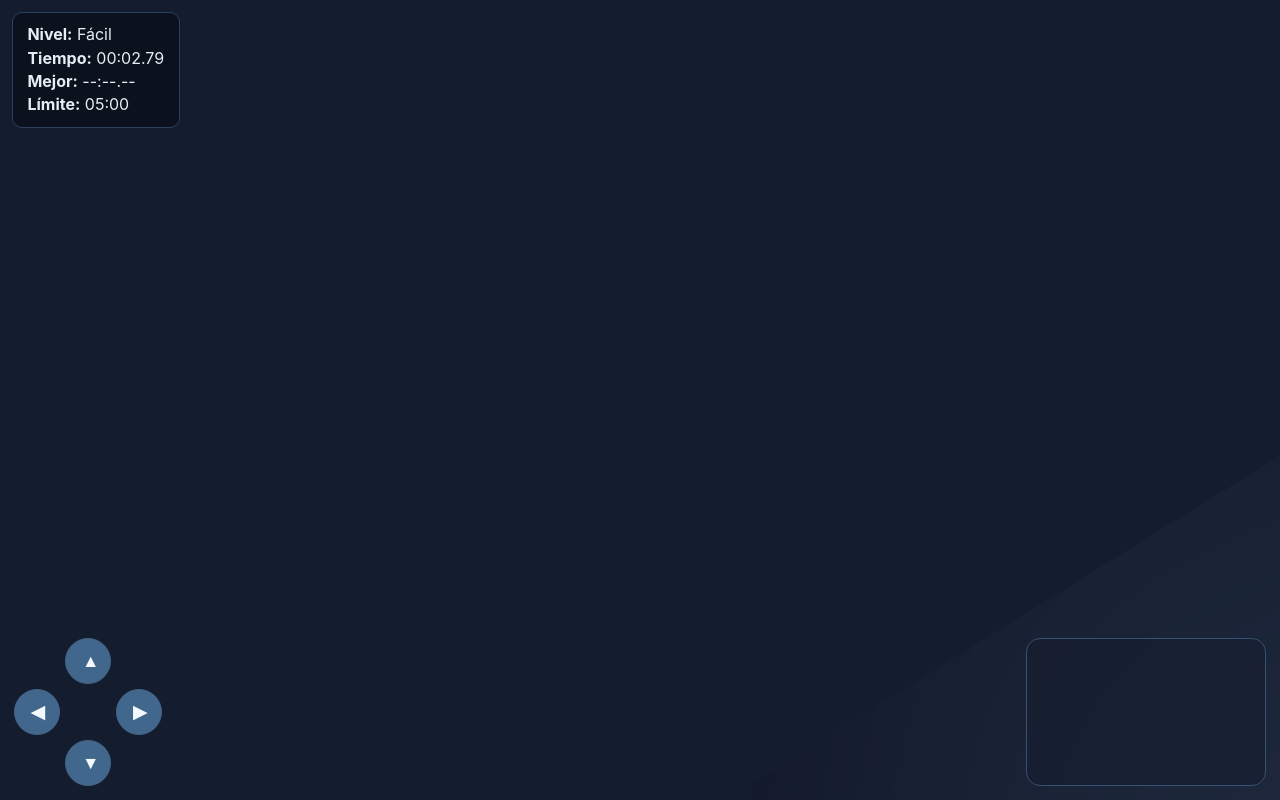
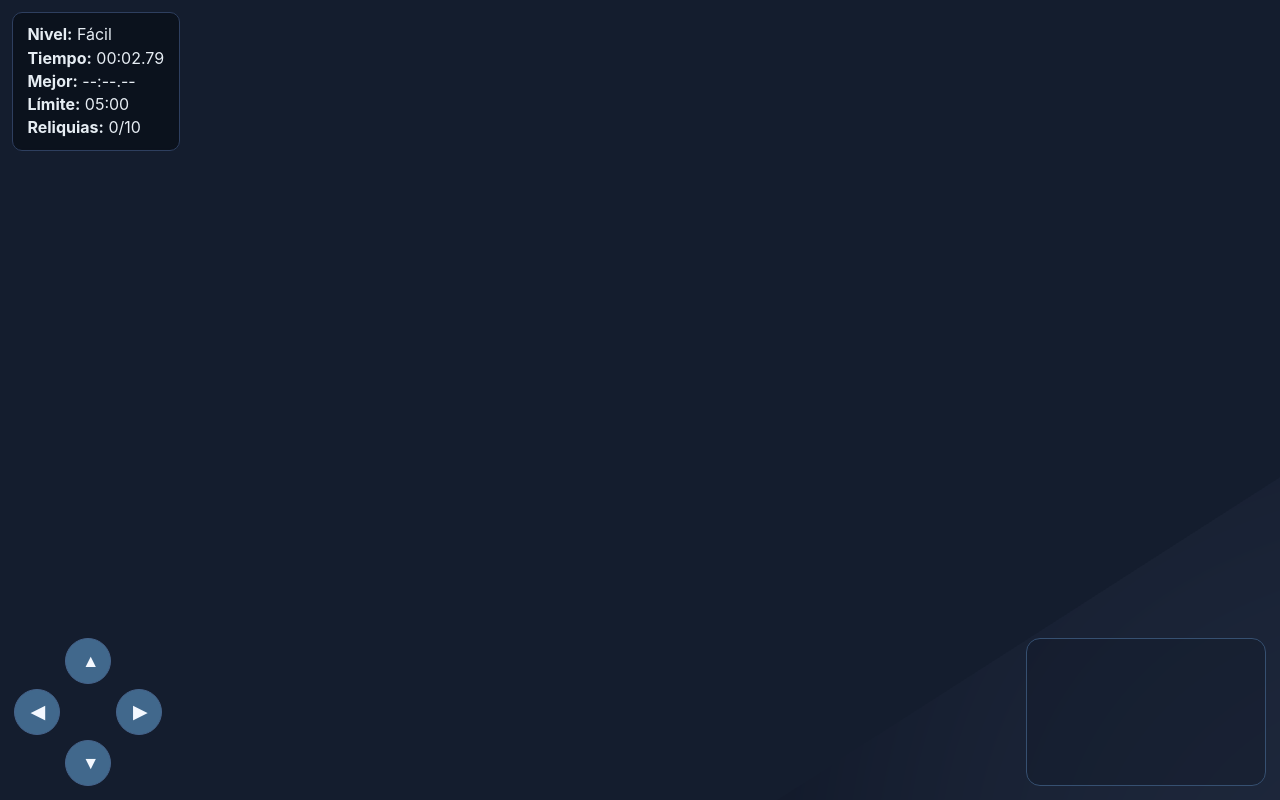
Before and after one commit to DesplazamientoVertical/Labernty, a plain HTML site: page index.html in a window 1280 px wide. Both pictures are taken after a click on the button "Jugar - Fácil". Drawn offline with nearby package versions, Linux system fonts and the light colour scheme.

Commit message:
Quita el zumbido y agrega 10 reliquias con versión en menú

```diff
--- a/game.js
+++ b/game.js
@@ -13,6 +13,7 @@ const hudLevel = document.getElementById('hudLevel');
 const hudTime = document.getElementById('hudTime');
 const hudBest = document.getElementById('hudBest');
 const hudLimit = document.getElementById('hudLimit');
+const hudCollectibles = document.getElementById('hudCollectibles');
 const winText = document.getElementById('winText');
 const bestText = document.getElementById('bestText');
 
@@ -64,23 +65,11 @@ let exitZone = null;
 let startTime = 0;
 let pausedAt = 0;
 let elapsedWhenPaused = 0;
+let collectibleZones = [];
+let collectedCount = 0;
+const TOTAL_COLLECTIBLES = 10;
 
 const bestTimes = JSON.parse(localStorage.getItem('labernty-best-times') || '{}');
-
-const humCtx = new (window.AudioContext || window.webkitAudioContext)();
-const humOsc = humCtx.createOscillator();
-const humGain = humCtx.createGain();
-humOsc.type = 'triangle';
-humOsc.frequency.value = 50;
-humGain.gain.value = 0;
-humOsc.connect(humGain).connect(humCtx.destination);
-humOsc.start();
-
-function setHumActive(active) {
-  const target = active ? Number(volumeInput.value) : 0;
-  humGain.gain.cancelScheduledValues(humCtx.currentTime);
-  humGain.gain.setTargetAtTime(target, humCtx.currentTime, 0.08);
-}
 
 function showSection(id) {
   document.querySelectorAll('.menu-section').forEach((el) => el.classList.add('hidden'));
@@ -119,6 +108,8 @@ function clearLevel() {
     });
   }
   wallBoxes = [];
+  collectibleZones = [];
+  collectedCount = 0;
   levelRoot = new THREE.Group();
   scene.add(levelRoot);
 }
@@ -151,6 +142,39 @@ function generateMaze(size) {
   grid[1][0] = 0;
   grid[size - 2][size - 1] = 0;
   return grid;
+}
+
+
+function placeCollectibles(cfg, cellSize, half) {
+  const collectibleGeo = new THREE.IcosahedronGeometry(0.35, 0);
+  const collectibleMat = new THREE.MeshStandardMaterial({
+    color: 0xffdc5d,
+    emissive: 0xaa7a12,
+    emissiveIntensity: 0.8,
+    roughness: 0.25,
+    metalness: 0.6,
+  });
+
+  const candidates = [];
+  for (let z = 0; z < cfg.size; z++) {
+    for (let x = 0; x < cfg.size; x++) {
+      if (mazeGrid[z][x] === 0) {
+        if ((x <= 2 && z <= 2) || (x >= cfg.size - 3 && z >= cfg.size - 3)) continue;
+        candidates.push({ x, z });
+      }
+    }
+  }
+
+  for (let i = 0; i < TOTAL_COLLECTIBLES && candidates.length > 0; i++) {
+    const index = Math.floor(Math.random() * candidates.length);
+    const cell = candidates.splice(index, 1)[0];
+    const cx = cell.x * cellSize - half + cellSize / 2;
+    const cz = cell.z * cellSize - half + cellSize / 2;
+    const collectible = new THREE.Mesh(collectibleGeo, collectibleMat.clone());
+    collectible.position.set(cx, 0.9, cz);
+    levelRoot.add(collectible);
+    collectibleZones.push({ mesh: collectible, center: collectible.position.clone(), radius: 0.85, collected: false });
+  }
 }
 
 function buildLevel(levelKey) {
@@ -196,6 +220,8 @@ function buildLevel(levelKey) {
   levelRoot.add(exit);
   exitZone = { center: new THREE.Vector3(ex, 1, ez), radius: 1.2 };
 
+  placeCollectibles(cfg, cellSize, half);
+
   player.pos.set(-half + cellSize * 0.5, 1.6, -half + cellSize * 1.5);
   player.yaw = 0;
   player.pitch = 0;
@@ -225,7 +251,6 @@ function setupUi() {
   });
   volumeInput.addEventListener('input', () => {
     volumeValue.textContent = volumeInput.value;
-    setHumActive(gameState === 'running');
   });
 }
 
@@ -238,12 +263,13 @@ function startGame(levelKey) {
   showSection('mainMenu');
   startTime = performance.now();
   elapsedWhenPaused = 0;
+  collectedCount = 0;
   const cfg = LEVELS[levelKey];
   hudLevel.textContent = cfg.label;
   hudLimit.textContent = formatLimit(cfg.timeLimit);
   hudBest.textContent = bestTimes[levelKey] ? formatTime(bestTimes[levelKey]) : '--:--.--';
+  hudCollectibles.textContent = `${collectedCount}/${TOTAL_COLLECTIBLES}`;
   tryPointerLock();
-  setHumActive(true);
   setTouchControlsVisible(true);
 }
 
@@ -253,7 +279,6 @@ function quitToMenu() {
   setOverlayVisible(true);
   showSection('mainMenu');
   setTouchControlsVisible(false);
-  setHumActive(false);
   document.exitPointerLock();
 }
 
@@ -262,8 +287,8 @@ function winGame(timeout = false) {
   document.exitPointerLock();
   const elapsed = timeout ? LEVELS[currentLevelKey].timeLimit : (performance.now() - startTime) / 1000;
   const text = timeout
-    ? `Te quedaste sin tiempo en ${formatTime(elapsed)}.`
-    : `Tiempo de escape: ${formatTime(elapsed)}.`;
+    ? `Te quedaste sin tiempo en ${formatTime(elapsed)} con ${collectedCount}/${TOTAL_COLLECTIBLES} reliquias.`
+    : `Tiempo de escape: ${formatTime(elapsed)} (reliquias: ${collectedCount}/${TOTAL_COLLECTIBLES}).`;
 
   if (!timeout) {
     if (!bestTimes[currentLevelKey] || elapsed < bestTimes[currentLevelKey]) {
@@ -279,12 +304,10 @@ function winGame(timeout = false) {
   hudBest.textContent = bestTimes[currentLevelKey] ? formatTime(bestTimes[currentLevelKey]) : '--:--.--';
   setOverlayVisible(true);
   setTouchControlsVisible(false);
-  setHumActive(false);
   showSection('winMenu');
 }
 
 function tryPointerLock() {
-  if (humCtx.state === 'suspended') humCtx.resume();
   if (!isTouchDevice) canvas.requestPointerLock();
 }
 
@@ -295,7 +318,6 @@ function resumeGame() {
   const pauseDur = performance.now() - pausedAt;
   startTime += pauseDur;
   tryPointerLock();
-  setHumActive(true);
   setTouchControlsVisible(true);
 }
 
@@ -306,7 +328,6 @@ function togglePause() {
     setOverlayVisible(true);
     showSection('pauseMenu');
     setTouchControlsVisible(false);
-    setHumActive(false);
     document.exitPointerLock();
   } else if (gameState === 'paused') {
     resumeGame();
@@ -427,6 +448,21 @@ window.addEventListener('resize', () => {
   renderer.setSize(window.innerWidth, window.innerHeight);
 });
 
+
+function updateCollectibles() {
+  if (gameState !== 'running') return;
+  for (const collectible of collectibleZones) {
+    if (collectible.collected) continue;
+    const dist = player.pos.distanceTo(collectible.center);
+    if (dist < collectible.radius) {
+      collectible.collected = true;
+      collectible.mesh.visible = false;
+      collectedCount += 1;
+      hudCollectibles.textContent = `${collectedCount}/${TOTAL_COLLECTIBLES}`;
+    }
+  }
+}
+
 function updateHud() {
   if (gameState !== 'running') return;
   const elapsed = (performance.now() - startTime) / 1000;
@@ -443,9 +479,10 @@ function loop() {
   const dt = Math.min(clock.getDelta(), 0.033);
   if (gameState === 'running') {
     movePlayer(dt);
+    updateCollectibles();
     updateHud();
     const dist = player.pos.distanceTo(exitZone.center);
-    if (dist < exitZone.radius) winGame(false);
+    if (dist < exitZone.radius && collectedCount >= TOTAL_COLLECTIBLES) winGame(false);
   }
   renderer.render(scene, camera);
 }
--- a/index.html
+++ b/index.html
@@ -15,6 +15,7 @@
 
       <section id="mainMenu" class="menu-section">
         <h2>Menú principal</h2>
+        <p class="version">Versión del juego: v1.1.0</p>
         <div class="button-row">
           <button data-level="easy" class="start-btn">Jugar - Fácil</button>
           <button data-level="medium" class="start-btn">Jugar - Medio</button>
@@ -25,7 +26,7 @@
           <button id="openStory">Historia</button>
           <button id="openCredits">Créditos</button>
         </div>
-        <p class="hint">PC: WASD para mover · Mouse para mirar · ESC para pausar/reanudar. En celular usa los controles táctiles.</p>
+        <p class="hint">PC: WASD para mover · Mouse para mirar · ESC para pausar/reanudar. Junta las 10 reliquias antes de escapar. En celular usa los controles táctiles.</p>
       </section>
 
       <section id="settingsMenu" class="menu-section hidden">
@@ -54,7 +55,7 @@
         <p>
           Tras una tormenta eléctrica, despertaste en un complejo subterráneo abandonado.
           Solo una salida sigue activa. Cada minuto que pasa, el sistema cierra pasillos.
-          Recorre el laberinto oscuro y llega al portal final en el menor tiempo posible.
+          Recorre el laberinto oscuro, reúne 10 reliquias y llega al portal final en el menor tiempo posible.
         </p>
         <div class="button-row secondary">
           <button class="backMain">Volver</button>
@@ -100,6 +101,7 @@
     <div><strong>Tiempo:</strong> <span id="hudTime">00:00.00</span></div>
     <div><strong>Mejor:</strong> <span id="hudBest">--:--.--</span></div>
     <div><strong>Límite:</strong> <span id="hudLimit">--:--</span></div>
+    <div><strong>Reliquias:</strong> <span id="hudCollectibles">0/10</span></div>
   </div>
 
   <div id="touchControls" class="touch-controls hidden" aria-hidden="true">
--- a/styles.css
+++ b/styles.css
@@ -62,6 +62,12 @@ h1 {
 
 .menu-section.hidden {
   display: none;
+}
+
+.version {
+  margin: -0.2rem 0 0.6rem;
+  font-size: 0.92rem;
+  color: #9eb8d8;
 }
 
 .button-row {
```
